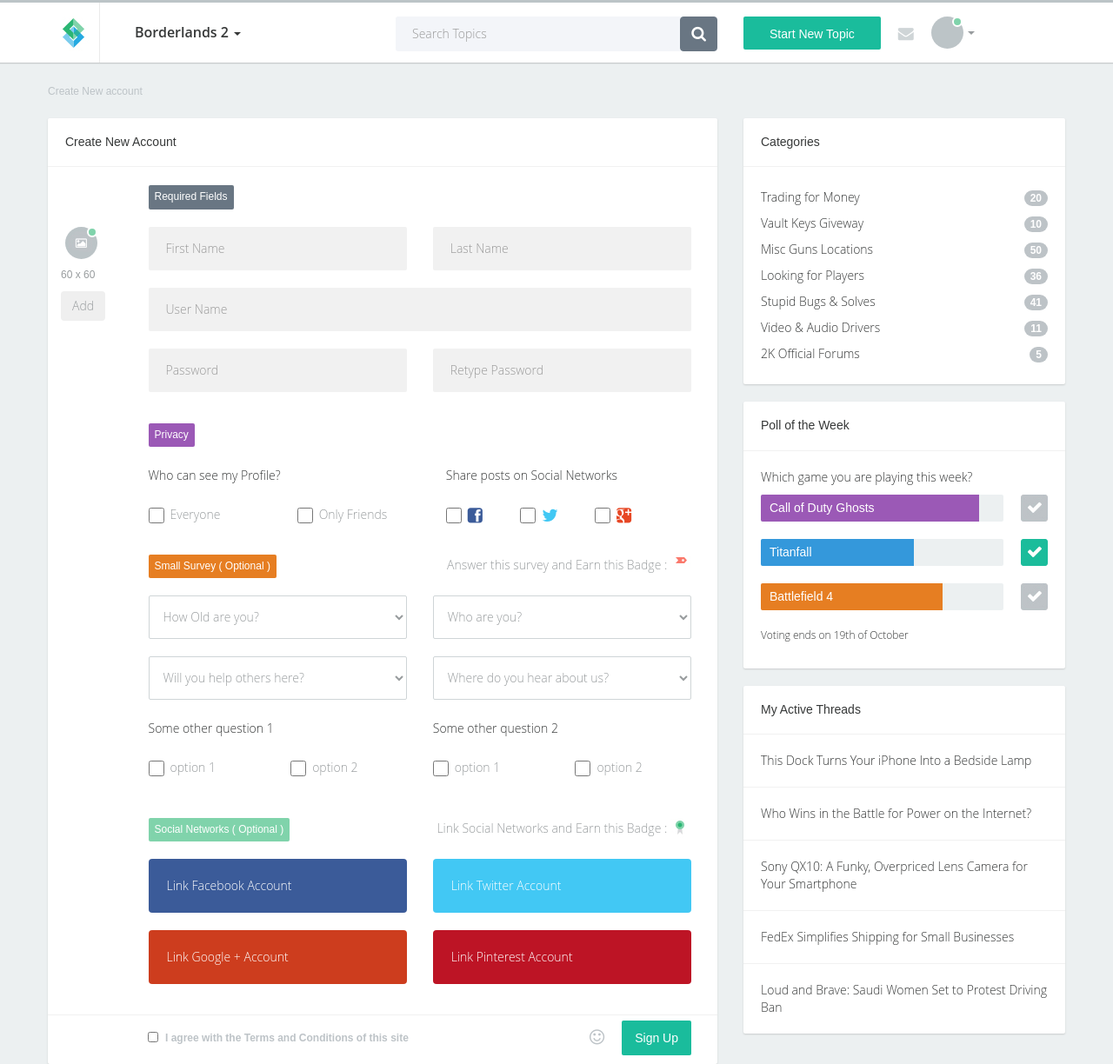
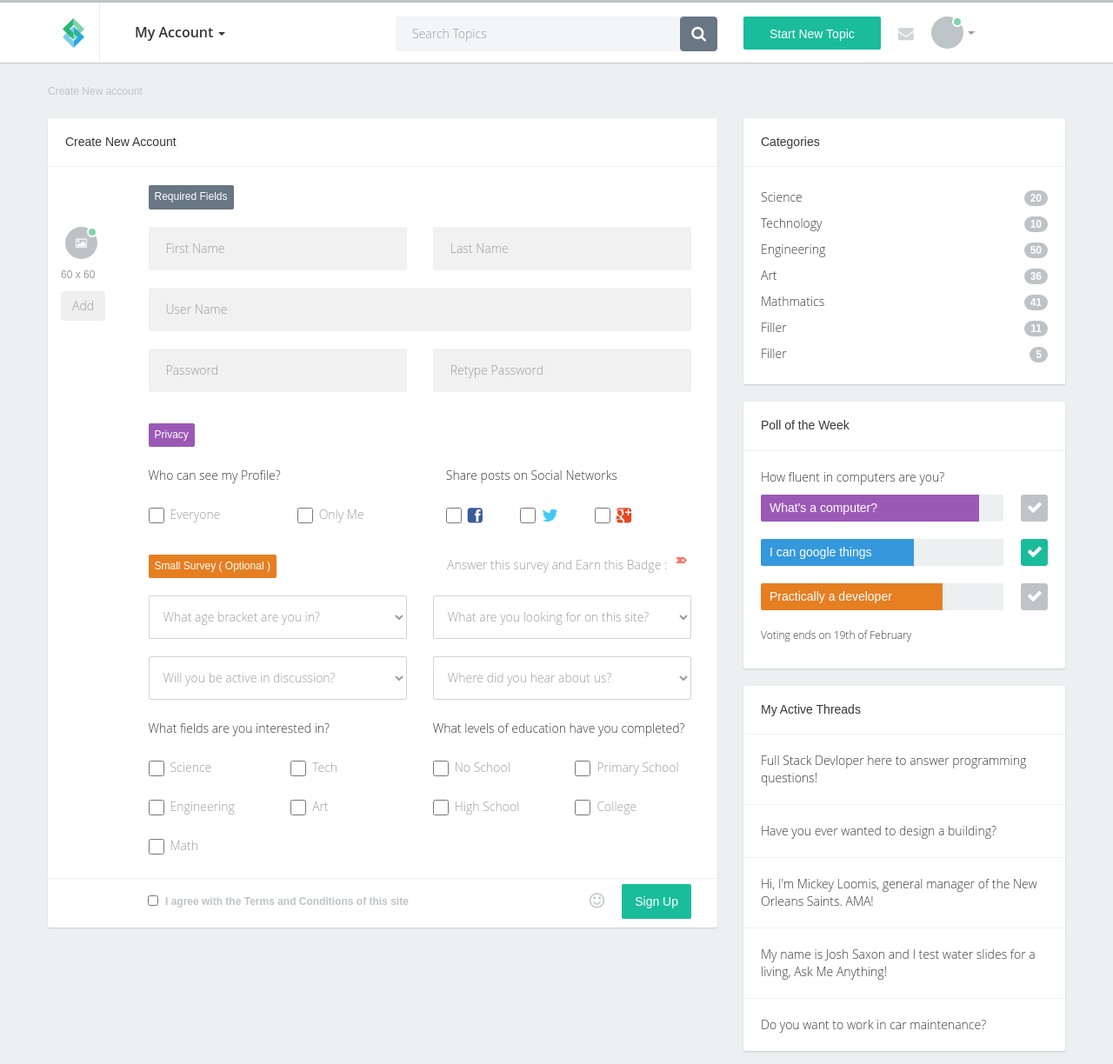
Before and after one commit to Fireleaf123/3380-Class-project, a plain HTML site: page nGen/04_new_account.html in a window 1280 px wide. Shown: the part 275-1499 px from the top of the page at 87% size. Drawn offline with nearby package versions, Linux system fonts and the light colour scheme.

Commit message:
working registration front end template

```diff
--- a/nGen/04_new_account.html
+++ b/nGen/04_new_account.html
@@ -54,11 +54,11 @@
                         <div class="col-lg-1 col-xs-3 col-sm-2 col-md-2 logo "><a href="index.html"><img src="images/logo.jpg" alt=""  /></a></div>
                         <div class="col-lg-3 col-xs-9 col-sm-5 col-md-3 selecttopic">
                             <div class="dropdown">
-                                <a data-toggle="dropdown" href="#">Borderlands 2</a> <b class="caret"></b>
+                                <a data-toggle="dropdown" href="#">My Account</a> <b class="caret"></b>
                                 <ul class="dropdown-menu" role="menu">
-                                    <li role="presentation"><a role="menuitem" tabindex="-1" href="#">Borderlands 1</a></li>
-                                    <li role="presentation"><a role="menuitem" tabindex="-2" href="#">Borderlands 2</a></li>
-                                    <li role="presentation"><a role="menuitem" tabindex="-3" href="#">Borderlands 3</a></li>
+                                    <li role="presentation"><a role="menuitem" tabindex="-1" href="#">Forum</a></li>
+                                    <li role="presentation"><a role="menuitem" tabindex="-2" href="#">My Account</a></li>
+                                    <li role="presentation"><a role="menuitem" tabindex="-3" href="#">Cattegories</a></li>
 
                                 </ul>
                             </div>
@@ -191,7 +191,7 @@
                                                             <div class="col-lg-6 col-md-6">
                                                                 <div class="checkbox">
                                                                     <label>
-                                                                        <input type="checkbox" id="friends"  /> Only Friends
+                                                                        <input type="checkbox" id="friends"  /> Only Me
                                                                     </label>
                                                                 </div>
                                                             </div>
@@ -255,50 +255,78 @@
                                                 <div class="row">
                                                     <div class="col-lg-6 col-md-6">
                                                         <select name="old" id="old"  class="form-control" >
-                                                            <option value="" disabled selected>How Old are you?</option>
-                                                            <option value="op1">Option1</option>
-                                                            <option value="op2">Option2</option>
+                                                            <option value="" disabled selected>What age bracket are you in?</option>
+                                                            <option value="op1"> <18</option>
+                                                            <option value="op2">18-25</option>
+                                                            <option value="op3">36-45</option>
+                                                            <option value="op4">46-55</option>
+                                                            <option value="op5">56+</option>
                                                         </select>
                                                     </div>
                                                     <div class="col-lg-6 col-md-6">
                                                         <select name="who" id="who"  class="form-control" >
-                                                            <option value="" disabled selected>Who are you?</option>
-                                                            <option value="op1">Option1</option>
-                                                            <option value="op2">Option2</option>
+                                                            <option value="" disabled selected>What are you looking for on this site?</option>
+                                                            <option value="op1">Job opportunities</option>
+                                                            <option value="op2">Career Outlook</option>
                                                         </select>
                                                     </div>
                                                 </div>
                                                 <div class="row">
                                                     <div class="col-lg-6 col-md-6">
                                                         <select name="help" id="help"  class="form-control" >
-                                                            <option value="" disabled selected>Will you help others here?</option>
-                                                            <option value="op1">Option1</option>
-                                                            <option value="op2">Option2</option>
+                                                            <option value="" disabled selected>Will you be active in discussion?</option>
+                                                            <option value="op1">Yes</option>
+                                                            <option value="op2">Maybe</option>
+                                                            <option value="op3">No</option>
                                                         </select>
                                                     </div>
                                                     <div class="col-lg-6 col-md-6">
                                                         <select name="hear" id="hear"  class="form-control" >
-                                                            <option value="" disabled selected>Where do you hear about us?</option>
-                                                            <option value="op1">Option1</option>
-                                                            <option value="op2">Option2</option>
+                                                            <option value="" disabled selected>Where did you hear about us?</option>
+                                                            <option value="op1">Social Media</option>
+                                                            <option value="op2">Friends</option>
+                                                            <option value="op3">School</option>
+                                                            <option value="op4">Advertisement</option>
+                                                            <option value="op5">Other</option>
                                                         </select>
                                                     </div>
                                                 </div>
                                                 <div class="row newtopcheckbox">
                                                     <div class="col-lg-6 col-md-6">
-                                                        <div><p>Some other question 1</p></div>
+                                                        <div><p>What fields are you interested in?</p></div>
                                                         <div class="row">
                                                             <div class="col-lg-6 col-md-6">
                                                                 <div class="checkbox">
                                                                     <label>
-                                                                        <input type="checkbox" id="everyone2" /> option 1
+                                                                        <input type="checkbox" id="everyone2" /> Science
                                                                     </label>
                                                                 </div>
                                                             </div>
                                                             <div class="col-lg-6 col-md-6">
                                                                 <div class="checkbox">
                                                                     <label>
-                                                                        <input type="checkbox" id="friends2"  /> option 2
+                                                                        <input type="checkbox" id="friends2"  /> Tech
+                                                                    </label>
+                                                                </div>
+                                                            </div>
+                                                            <div class="col-lg-6 col-md-6">
+                                                                <div class="checkbox">
+                                                                    <label>
+                                                                        <input type="checkbox" id="everyone2" /> Engineering
+                                                                    </label>
+                                                                </div>
+                                                            </div>
+                                                            <div class="col-lg-6 col-md-6">
+                                                                <div class="checkbox">
+                                                                    <label>
+                                                                        <input type="checkbox" id="friends2"  /> Art
+                                                                    </label>
+                                                                </div>
+                                                            </div>
+                                                            <div class="col-lg-6 col-md-6">
+                                                                <div class="checkbox">
+                                                                    <label>
+                                                                        <input type="checkbox" id="friends2"  /> Math
                                                                     </label>
                                                                 </div>
                                                             </div>
@@ -306,24 +334,37 @@
                                                     </div>
                                                     <div class="col-lg-6 col-md-6">
                                                         <div>
-                                                            <p>Some other question 2</p>
+                                                            <p>What levels of education have you completed?</p>
                                                         </div>
                                                         <div class="row">
                                                             <div class="col-lg-6 col-md-6">
                                                                 <div class="checkbox">
                                                                     <label>
-                                                                        <input type="checkbox" id="fb2"/> option 1
+                                                                        <input type="checkbox" id="friends2"  /> No School
                                                                     </label>
                                                                 </div>
                                                             </div>
                                                             <div class="col-lg-6 col-md-6">
                                                                 <div class="checkbox">
                                                                     <label>
-                                                                        <input type="checkbox" id="tw2" /> option 2
+                                                                        <input type="checkbox" id="fb2"/> Primary School
                                                                     </label>
                                                                 </div>
                                                             </div>
-
+                                                            <div class="col-lg-6 col-md-6">
+                                                                <div class="checkbox">
+                                                                    <label>
+                                                                        <input type="checkbox" id="tw2" /> High School
+                                                                    </label>
+                                                                </div>
+                                                            </div>
+                                                            <div class="col-lg-6 col-md-6">
+                                                                <div class="checkbox">
+                                                                    <label>
+                                                                        <input type="checkbox" id="friends2"  /> College
+                                                                    </label>
+                                                                </div>
+                                                            </div>
                                                         </div>
                                                     </div>
                                                 </div>
@@ -337,6 +378,7 @@
 
 
                                     <!-- acc section -->
+<!-- Social Media Acct
                                     <div class="accsection networks">
                                         <div class="acccap">
                                             <div class="userinfo pull-left">&nbsp;</div>
@@ -376,7 +418,10 @@
                                             </div>
                                             <div class="clearfix"></div>
                                         </div>
-                                    </div><!-- acc section END -->
+
+                                    </div>
+-->
+                                    <!-- acc section END -->
 
 
 
@@ -418,13 +463,13 @@
                                 <div class="divline"></div>
                                 <div class="blocktxt">
                                     <ul class="cats">
-                                        <li><a href="#">Trading for Money <span class="badge pull-right">20</span></a></li>
-                                        <li><a href="#">Vault Keys Giveway <span class="badge pull-right">10</span></a></li>
-                                        <li><a href="#">Misc Guns Locations <span class="badge pull-right">50</span></a></li>
-                                        <li><a href="#">Looking for Players <span class="badge pull-right">36</span></a></li>
-                                        <li><a href="#">Stupid Bugs &amp; Solves <span class="badge pull-right">41</span></a></li>
-                                        <li><a href="#">Video &amp; Audio Drivers <span class="badge pull-right">11</span></a></li>
-                                        <li><a href="#">2K Official Forums <span class="badge pull-right">5</span></a></li>
+                                        <li><a href="#">Science<span class="badge pull-right">20</span></a></li>
+                                        <li><a href="#">Technology<span class="badge pull-right">10</span></a></li>
+                                        <li><a href="#">Engineering<span class="badge pull-right">50</span></a></li>
+                                        <li><a href="#">Art<span class="badge pull-right">36</span></a></li>
+                                        <li><a href="#">Mathmatics<span class="badge pull-right">41</span></a></li>
+                                        <li><a href="#">Filler<span class="badge pull-right">11</span></a></li>
+                                        <li><a href="#">Filler<span class="badge pull-right">5</span></a></li>
                                     </ul>
                                 </div>
                             </div>
@@ -434,14 +479,14 @@
                                 <h3>Poll of the Week</h3>
                                 <div class="divline"></div>
                                 <div class="blocktxt">
-                                    <p>Which game you are playing this week?</p>
+                                    <p>How fluent in computers are you?</p>
                                     <form action="#" method="post" class="form">
                                         <table class="poll">
                                             <tr>
                                                 <td>
                                                     <div class="progress">
                                                         <div class="progress-bar color1" role="progressbar" aria-valuenow="40" aria-valuemin="0" aria-valuemax="100" style="width: 90%">
-                                                            Call of Duty Ghosts
+                                                            What's a computer?
                                                         </div>
                                                     </div>
                                                 </td>
@@ -454,7 +499,7 @@
                                                 <td>
                                                     <div class="progress">
                                                         <div class="progress-bar color2" role="progressbar" aria-valuenow="40" aria-valuemin="0" aria-valuemax="100" style="width: 63%">
-                                                            Titanfall
+                                                            I can google things
                                                         </div>
                                                     </div>
                                                 </td>
@@ -467,7 +512,7 @@
                                                 <td>
                                                     <div class="progress">
                                                         <div class="progress-bar color3" role="progressbar" aria-valuenow="40" aria-valuemin="0" aria-valuemax="100" style="width: 75%">
-                                                            Battlefield 4
+                                                            Practically a developer
                                                         </div>
                                                     </div>
                                                 </td>
@@ -478,7 +523,7 @@
                                             </tr>
                                         </table>
                                     </form>
-                                    <p class="smal">Voting ends on 19th of October</p>
+                                    <p class="smal">Voting ends on 19th of February</p>
                                 </div>
                             </div>
 
@@ -487,23 +532,23 @@
                                 <h3>My Active Threads</h3>
                                 <div class="divline"></div>
                                 <div class="blocktxt">
-                                    <a href="#">This Dock Turns Your iPhone Into a Bedside Lamp</a>
+                                    <a href="#">Full Stack Devloper here to answer programming questions!</a>
                                 </div>
                                 <div class="divline"></div>
                                 <div class="blocktxt">
-                                    <a href="#">Who Wins in the Battle for Power on the Internet?</a>
+                                    <a href="#">Have you ever wanted to design a building?</a>
                                 </div>
                                 <div class="divline"></div>
                                 <div class="blocktxt">
-                                    <a href="#">Sony QX10: A Funky, Overpriced Lens Camera for Your Smartphone</a>
+                                    <a href="#">Hi, I'm Mickey Loomis, general manager of the New Orleans Saints. AMA!</a>
                                 </div>
                                 <div class="divline"></div>
                                 <div class="blocktxt">
-                                    <a href="#">FedEx Simplifies Shipping for Small Businesses</a>
+                                    <a href="#">My name is Josh Saxon and I test water slides for a living, Ask Me Anything!</a>
                                 </div>
                                 <div class="divline"></div>
                                 <div class="blocktxt">
-                                    <a href="#">Loud and Brave: Saudi Women Set to Protest Driving Ban</a>
+                                    <a href="#">Do you want to work in car maintenance?</a>
                                 </div>
                             </div>
 
@@ -548,7 +593,7 @@
                 <div class="container">
                     <div class="row">
                         <div class="col-lg-1 col-xs-3 col-sm-2 logo "><a href="#"><img src="images/logo.jpg" alt=""  /></a></div>
-                        <div class="col-lg-8 col-xs-9 col-sm-5 ">Copyrights 2014, websitename.com</div>
+                        <div class="col-lg-8 col-xs-9 col-sm-5 ">Copyrights 2021, nGen.com</div>
                         <div class="col-lg-3 col-xs-12 col-sm-5 sociconcent">
                             <ul class="socialicons">
                                 <li><a href="#"><i class="fa fa-facebook-square"></i></a></li>
```
